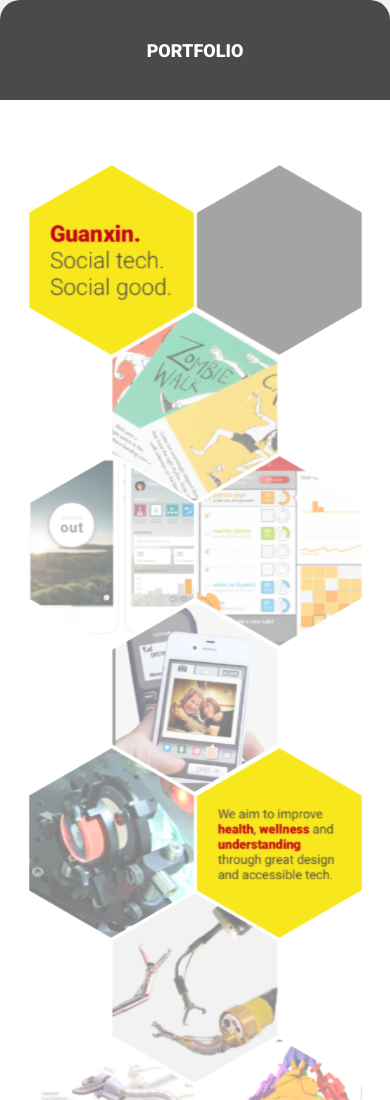
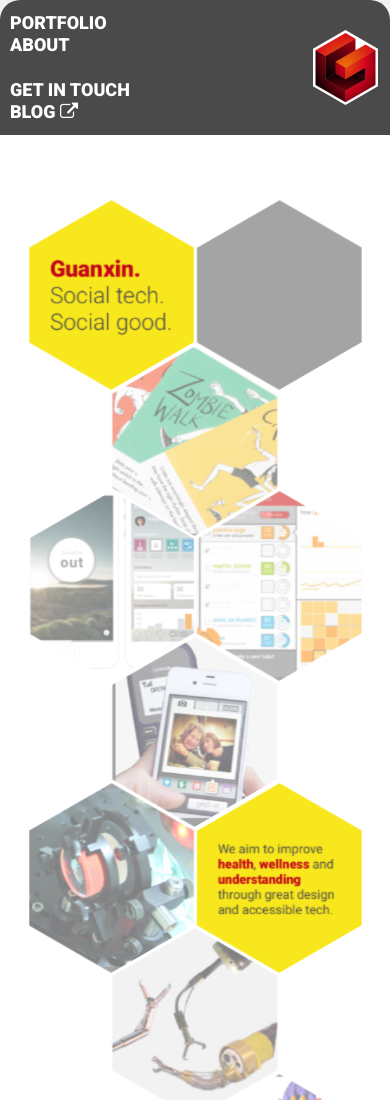
Before and after one commit to h4rrydog/guanxin02, a website: page index.html in a window 390 px wide. Shown: the top 1100 px of the page. Drawn offline with nearby package versions, Linux system fonts and the light colour scheme.

Commit message:
Fixed navigation responsiveness.

```diff
--- a/css/scss/base/_config.scss
+++ b/css/scss/base/_config.scss
@@ -19,9 +19,7 @@
 $small-break: 900px;
 $big-break: 1100px;
 
-// 600
-// 900
-// 1100
+
 
 // Better default colors
 // Cool
--- a/css/scss/pages/_home.scss
+++ b/css/scss/pages/_home.scss
@@ -4,10 +4,47 @@
 
 
 // Sections
+@include mobilefirst(1101px) {
+    .section--header {
+        height: 100px;
+        a {
+            width: 200px;
+        }
+    }
+}
+
+@include responsive(1100px) {
+    .section--header {
+        a {
+            width: 130px;
+        }
+    }
+}
+
+@include responsive(700px) {
+    .section--header {
+        height: 135px;
+        position: relative;
+        li {
+            float: left;
+            clear: both;
+            text-align: left;
+        }
+        a {
+            line-height: 18px !important;
+        }
+    }
+
+    #t-logo {
+        position: absolute;
+        top: 30px;
+        right: 12px;
+    }
+}
+
 .section--header {
   @include border-top-radius(20px);
   background-color: $g-gray;
-  height: 100px;
   overflow: hidden;
   vertical-align: middle;
   nav {
@@ -32,7 +69,6 @@
     text-transform: uppercase;
     line-height: 75px;
     padding: 0;
-    width: 200px;
   }
   a:hover {
     color: $g-yellow;
--- a/index.html
+++ b/index.html
@@ -19,7 +19,7 @@
 			<nav role="navigation" id="nav"><ul>
 				<li><a href="#hexGrid">Portfolio</a></li>
 				<li><a href="#about">About</a></li>
-				<li><a href="#bottom"><img src="img/Logo.png" alt="Guanxin" /></a></li>
+				<li><a href="#bottom"><img src="img/Logo.png" alt="Guanxin" id="t-logo" /></a></li>
 				<li><a href="#getInTouch">Get in touch</a></li>
 				<li><a href="http://blog.guanxin.de">Blog <i class="fa fa-external-link" aria-hidden="true"></i></a></li>
 			</ul></nav>
```
Also changed, not shown: css/main.css.
